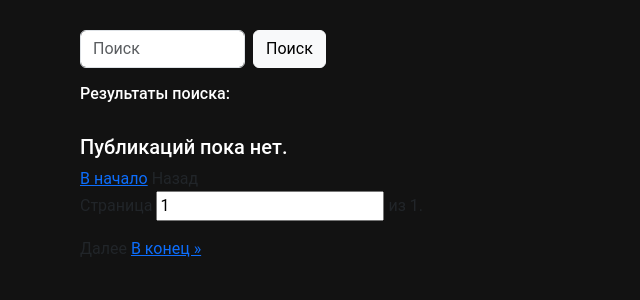
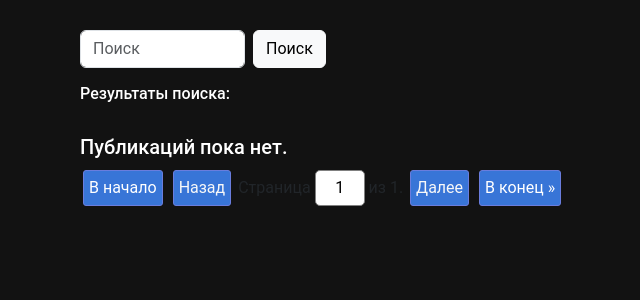
Before and after one commit to Sula19/homework_71_roziyev_sultan, a Django app: page / in a window 1280 px wide. Shown: the part 70-370 px from the top of the page, without its empty margins (2-642 px from the left). Run offline with Django 4.2, Linux system fonts and the light colour scheme; data that the repository does not hold is empty; parts of the project's set-up code (start-up, migrations or seed data) failed here and were passed over; some libraries are stand-ins or nearby versions.

Commit message:
Изменил стили

```diff
--- a/core/static/css/style.css
+++ b/core/static/css/style.css
@@ -82,3 +82,45 @@ h6, h2, h3, p, h5 {
 .cont {
     margin-top: 30px;
 }
+
+
+.pagination {
+    text-align: center;
+}
+
+.pagination a, .pagination .page-disabled {
+    display: inline-block;
+    border: solid 1px #6a7ddd;
+    border-radius: 3px;
+    padding: 5px;
+    margin: 3px;
+}
+
+.pagination a {
+    background: #3875d7;
+    color: white;
+    text-decoration: none;
+}
+
+.pagination a:hover {
+    background: #3875d7;
+    text-decoration: underline;
+}
+
+.pagination .page-disabled {
+    background: #3875d7;
+    color: #f8f8f8;
+}
+
+.pagination .current-page {
+    display: inline-block;
+}
+
+.pagination .current-page input {
+    width: 50px;
+    padding: 5px 7px;
+    font-size: inherit;
+    border-radius: 5px;
+    text-align: center;
+    border: solid 1px gray;
+}
```
